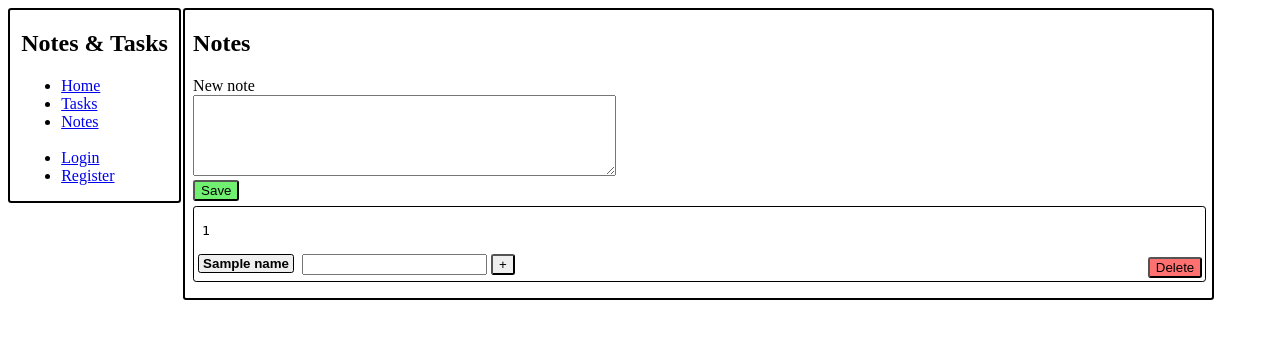
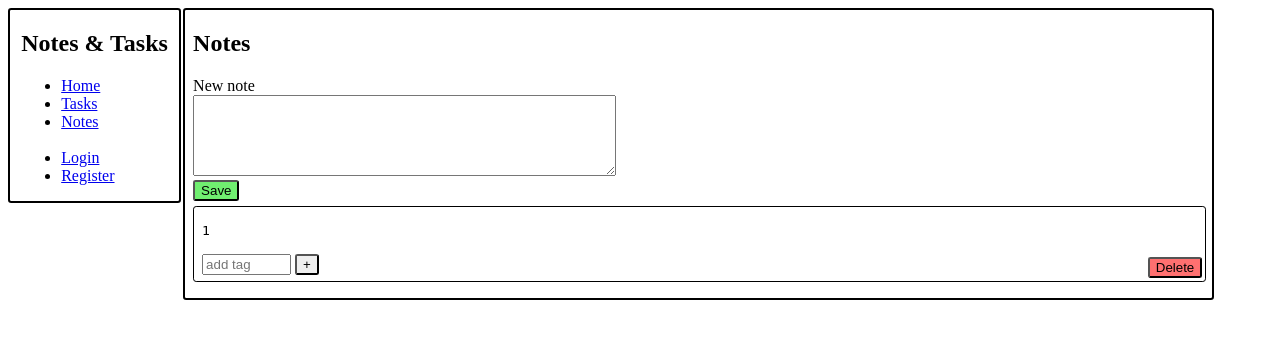
Before and after one commit to dandels/tsoha-notesapp, a Flask app: template templates/notes.html in a window 1280 px wide. Shown: the top 357 px of the page. Run offline with Flask 2, Linux system fonts and the light colour scheme; the template is opened without the code that fills it: most values are stand-ins (such as "Sample title", 1, 10 or a date in 2020); parts of the project's set-up code (start-up, migrations or seed data) failed here and were passed over.

Commit message:
Only display tag button if tag exists

```diff
--- a/templates/notes.html
+++ b/templates/notes.html
@@ -23,17 +23,19 @@
             </div>
             <div class="tag-container">
                 {% for tag_name in note[3] %}
+                    {% if tag_name %}
                         <form method="post">
                             <button type="submit" name="delete-tag" class="button-remove-tag">{{ tag_name }}</button>
                             <input type="hidden" name="csrf_token" value="{{ session.csrf_token }}">
                             <input type="hidden" name="tag-id" value="{{ note[2][loop.index0] }}">
                             <input type="hidden" name="note-id" value="{{ note[1] }}">
                         </form>
+                    {% endif %}
                 {% endfor %}
             </div>
             <div class="add-tag-container">
                 <form method="post">
-                    <input name="tag-name" required max=30 min=1/>
+                    <input name="tag-name" required max=30 min=1 size=8 placeholder="add tag"/>
                     <button type="submit" name="add-tag" class="button-add-tag">+</button>
                     <input type="hidden" name="csrf_token" value="{{ session.csrf_token }}">
                     <input type="hidden" name="note-id" value="{{ note[1] }}">
```
Lines whose indentation alone changed are shown as unchanged.
